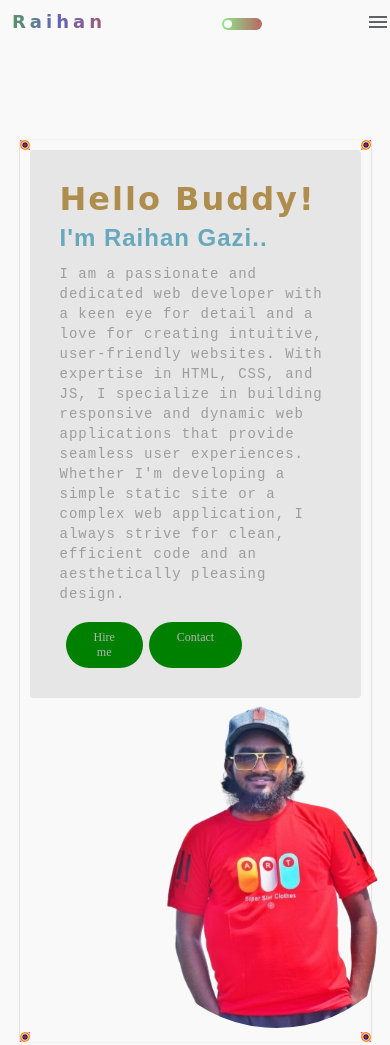
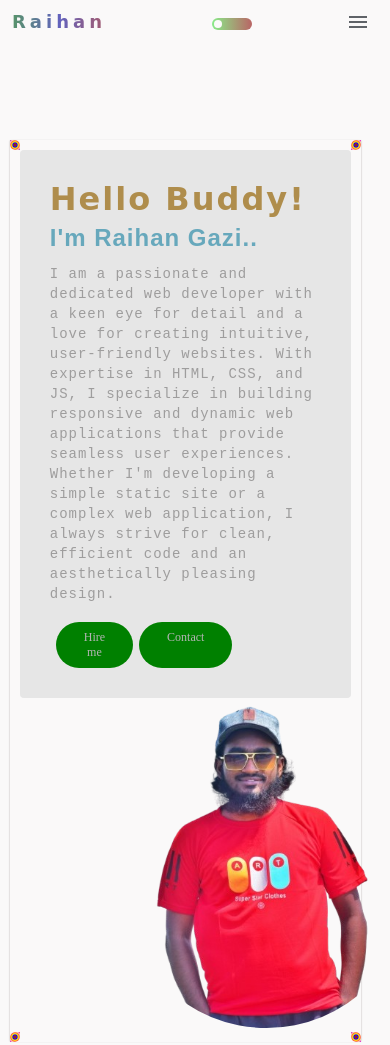
Before and after one commit to gaziraihan1/raihan-gazi, a plain HTML site: page index.html in a window 390 px wide. Shown: the top 1045 px of the page. Drawn offline with Linux system fonts and the light colour scheme.

Commit message:
second commit

```diff
--- a/style.css
+++ b/style.css
@@ -624,7 +624,7 @@ footer div:last-child p{
 
 
 
-@media (min-width: 390px) and (max-width: 640px) {
+@media (max-width: 600px) {
     /* div{
         width:100%;
     } */
@@ -637,10 +637,10 @@ footer div:last-child p{
 
     }
     body{
-        width: 100vw;
+        width: 95vw;
     }
     header{
-        width: 100vw;
+        width: 95vw;
         height: auto;
         overflow: visible;
         position: relative;
```
